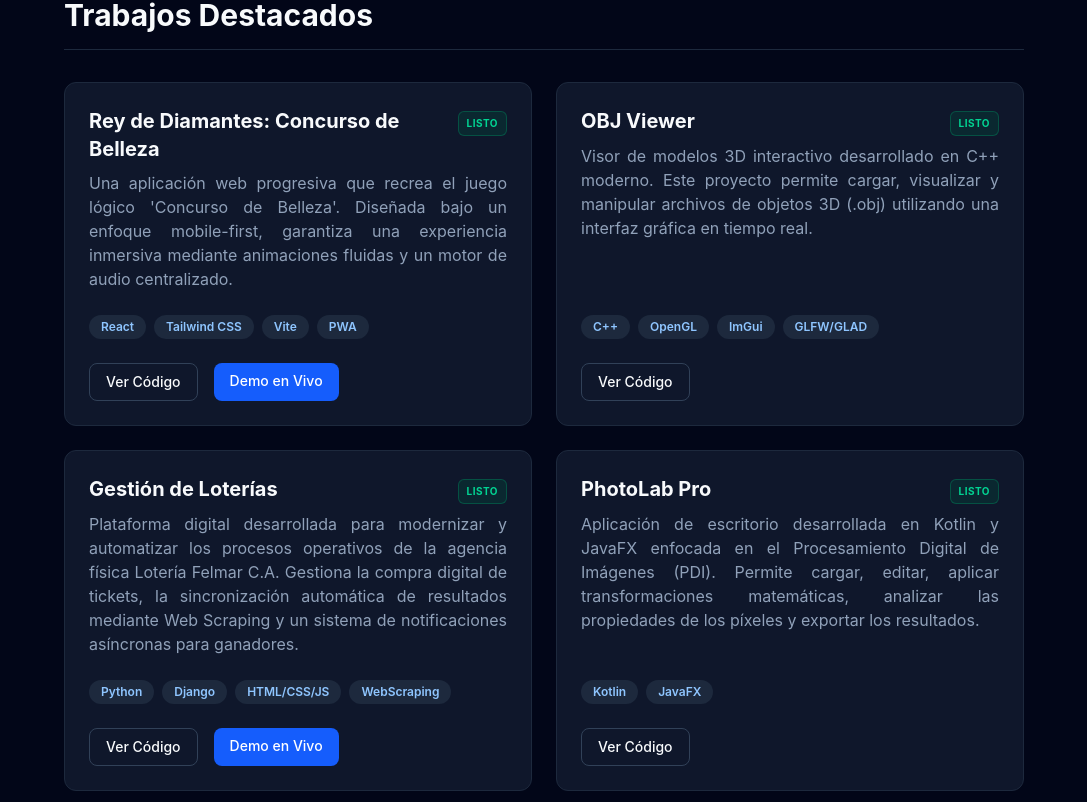
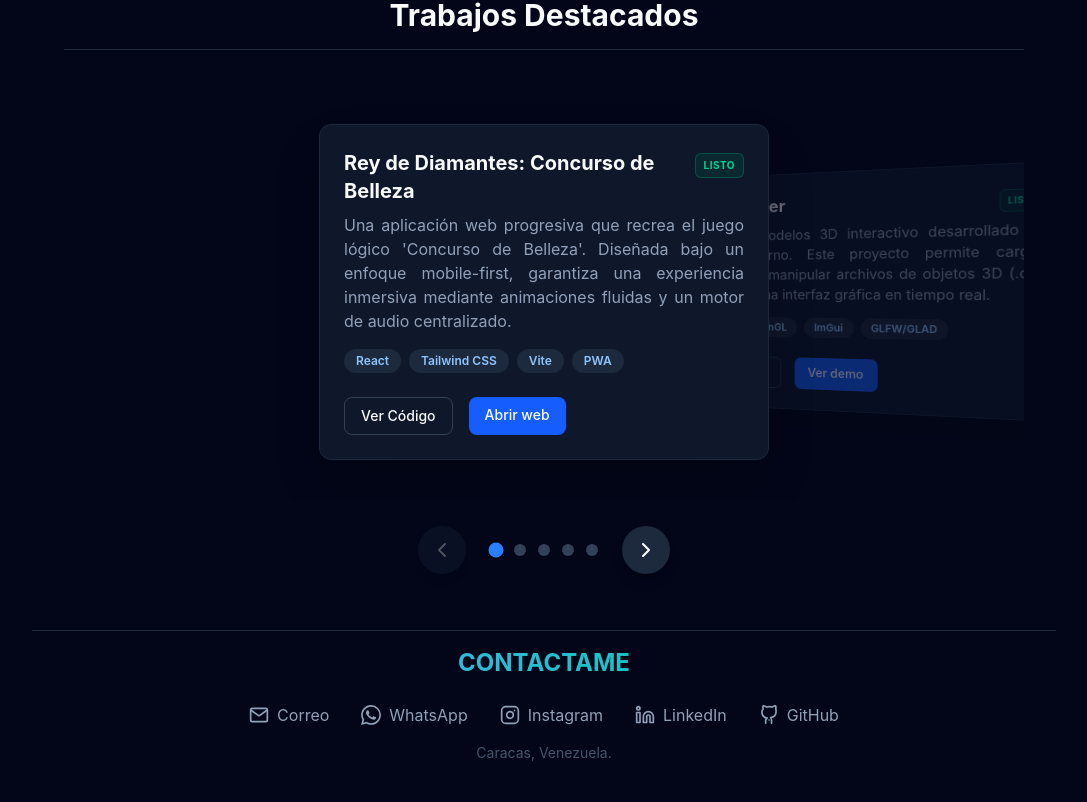
Before and after one commit to AleexCh08/mi-portafolio, a React (Vite) app: page / in a window 1280 px wide. Shown: the part 938-1740 px from the top of the page, without its empty margins (96-1183 px from the left). Built offline with nearby package versions, Linux system fonts and the light colour scheme.

Commit message:
Carrusel

```diff
--- a/src/components/Projects.jsx
+++ b/src/components/Projects.jsx
@@ -1,4 +1,5 @@
 import { motion } from "framer-motion";
+import { useState } from "react";
 
 const proyectos = [
   {
@@ -49,26 +50,49 @@ const proyectos = [
 ];
 
 export function Projects() {
+  const [currentIndex, setCurrentIndex] = useState(0);
+
+  const nextCard = () => {
+    if (currentIndex < proyectos.length - 1) setCurrentIndex(currentIndex + 1);
+  };
+
+  const prevCard = () => {
+    if (currentIndex > 0) setCurrentIndex(currentIndex - 1);
+  };
+
   return (
-    <section id="proyectos" className="mt-12 scroll-mt-24">
+    <section id="proyectos" className="mt-12 scroll-mt-12">
       <motion.h3
         initial={{ opacity: 0 }}
         whileInView={{ opacity: 1 }}
         viewport={{ once: true }}
-        className="text-3xl font-bold mb-8 border-b border-slate-800 pb-4"
+        className="text-3xl font-bold mb-8 border-b border-slate-800 pb-4 text-center"
       >
         Trabajos Destacados
       </motion.h3>
 
-      <div className="grid grid-cols-1 md:grid-cols-2 gap-6">
-        {proyectos.map((proyecto, index) => (
+      <div
+        className="relative w-full max-w-5xl mx-auto h-110 md:h-105 flex justify-center items-center overflow-hidden"
+        style={{ perspective: "1200px" }}
+      >
+        {proyectos.map((proyecto, index) => {
+          const offset = index - currentIndex;
+
+          return (
             <motion.div
               key={proyecto.id}
-            initial={{ opacity: 0, y: 20 }}
-            whileInView={{ opacity: 1, y: 0 }}
-            viewport={{ once: true }}
-            transition={{ duration: 0.4, delay: index * 0.1 }}
-            className="bg-slate-900 border border-slate-800 p-6 rounded-xl hover:border-slate-600 transition-colors flex flex-col h-full"
+              initial={false}
+              animate={{
+                x: offset === 0 ? "0%" : offset === 1 ? "70%" : offset === -1 ? "-70%" : offset > 1 ? "150%" : "-150%",
+                scale: offset === 0 ? 1 : 0.85,
+                rotateY: offset === 0 ? 0 : offset === 1 ? -25 : offset === -1 ? 25 : 0,
+                opacity: offset === 0 ? 1 : Math.abs(offset) === 1 ? 0.4 : 0,
+                zIndex: offset === 0 ? 10 : 5
+              }}
+              transition={{ duration: 0.5, ease: "easeInOut" }}
+              className={`absolute w-[90%] sm:w-100 md:w-112.5 bg-slate-900 border border-slate-800 p-6 rounded-xl shadow-2xl flex flex-col h-fit ${
+                index !== currentIndex ? "pointer-events-none" : ""
+              }`}
             >
               <div className="flex justify-between items-start gap-4 mb-2">
                 <h4 className="text-xl font-bold">{proyecto.titulo}</h4>
@@ -83,7 +107,7 @@ export function Projects() {
                     </span>
                 )}
               </div>
-            <p className="text-slate-400 mb-6 grow text-justify">{proyecto.descripcion}</p>
+              <p className="text-slate-400 mb-4 text-justify">{proyecto.descripcion}</p>
 
               <div className="flex flex-wrap gap-2 mb-6">
                 {proyecto.tecnologias.map((tech, i) => (
@@ -93,7 +117,7 @@ export function Projects() {
                 ))}
               </div>
 
-            <div className="flex gap-4 mt-auto">
+              <div className="flex gap-4">
                 <a
                   href={proyecto.repo}
                   target="_blank"
@@ -102,19 +126,50 @@ export function Projects() {
                 >
                   Ver Código
                 </a>
-              {proyecto.demo !== "#" && (
                 <a
                     href={proyecto.demo}
                     target="_blank"
                     rel="noopener noreferrer"
                     className="text-sm font-medium bg-blue-600 hover:bg-blue-700 text-white px-4 py-2 rounded-lg transition-colors"
                     >
-                  Demo en Vivo
+                    {proyecto.demo === "#" ? "Ver demo" : "Abrir web"}
                 </a>
-              )}
+
               </div>
             </motion.div>
+          );
+        })}
+      </div>
+
+      <div className="flex justify-center items-center gap-6 mt-6">
+        <button
+          onClick={prevCard}
+          disabled={currentIndex === 0}
+          className="p-3 rounded-full bg-slate-800 hover:bg-slate-700 text-white disabled:opacity-30 disabled:cursor-not-allowed transition-colors shadow-lg"
+          aria-label="Proyecto anterior"
+        >
+          <svg xmlns="http://www.w3.org/2000/svg" width="24" height="24" viewBox="0 0 24 24" fill="none" stroke="currentColor" strokeWidth="2" strokeLinecap="round" strokeLinejoin="round"><path d="m15 18-6-6 6-6"/></svg>
+        </button>
+
+        <div className="flex gap-3">
+          {proyectos.map((_, idx) => (
+            <button
+              key={idx}
+              onClick={() => setCurrentIndex(idx)}
+              className={`w-3 h-3 rounded-full transition-all duration-300 ${idx === currentIndex ? 'bg-blue-500 scale-125' : 'bg-slate-700 hover:bg-slate-600'}`}
+              aria-label={`Ir al proyecto ${idx + 1}`}
+            />
           ))}
+        </div>
+
+        <button
+          onClick={nextCard}
+          disabled={currentIndex === proyectos.length - 1}
+          className="p-3 rounded-full bg-slate-800 hover:bg-slate-700 text-white disabled:opacity-30 disabled:cursor-not-allowed transition-colors shadow-lg"
+          aria-label="Siguiente proyecto"
+        >
+          <svg xmlns="http://www.w3.org/2000/svg" width="24" height="24" viewBox="0 0 24 24" fill="none" stroke="currentColor" strokeWidth="2" strokeLinecap="round" strokeLinejoin="round"><path d="m9 18 6-6-6-6"/></svg>
+        </button>
       </div>
     </section>
   );
```
Lines whose indentation alone changed are shown as unchanged.
